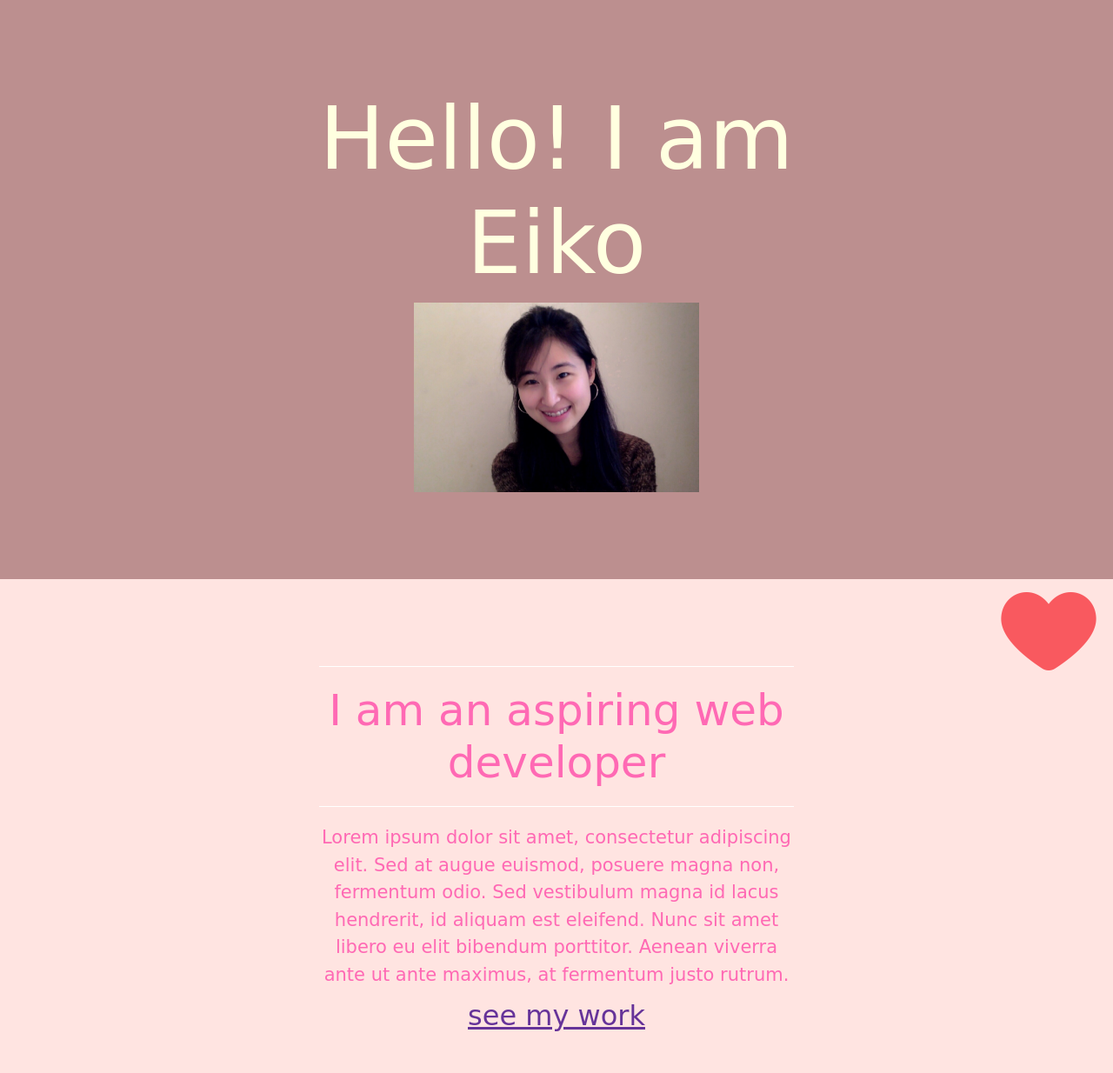
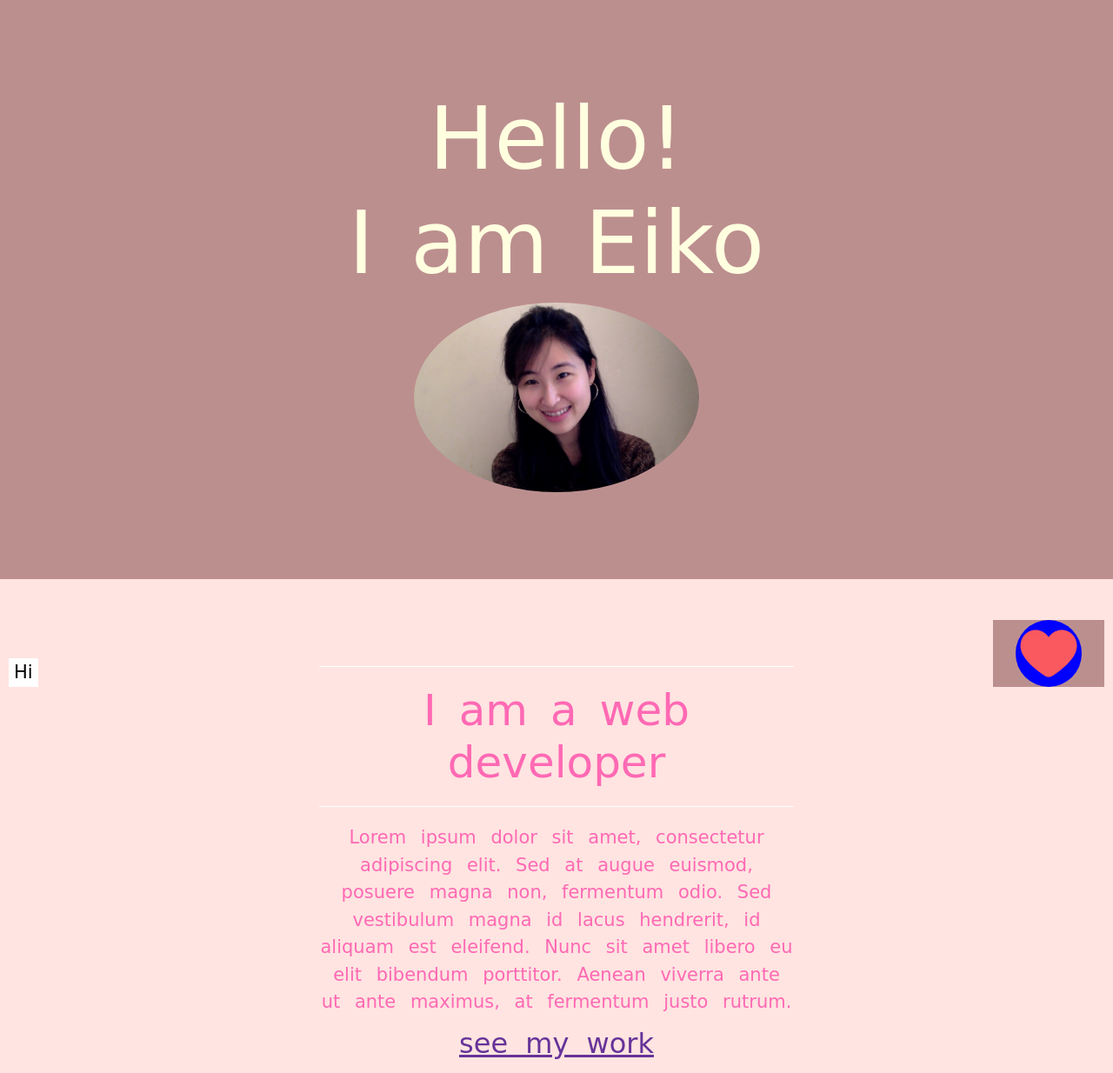
Before and after one commit to Einyan/personalWebsite, a plain HTML site: page index.html in a window 1280 px wide. Shown: the top 1234 px of the page at 87% size. Drawn offline with nearby package versions, Linux system fonts and the light colour scheme; a web font is replaced by a local one.

Commit message:
added space between words

```diff
--- a/index.html
+++ b/index.html
@@ -21,14 +21,14 @@
 <body>
     <header class="inverse">
         <div class="container">
-            <h1 id="title">Hello! I am Eiko</h1>
+            <h1 id="title">Hello! <br>I am Eiko</br> </h1>
             <img src="img/eiko.jpg" alt="portrait of eiko">
         </div>
     </header>
 
     <section class="about-me">
         <div class="container">
-            <h2>I am an aspiring web developer</h2>
+            <h2>I am a web developer</h2>
             <article>Lorem ipsum dolor sit amet, consectetur adipiscing elit. Sed at augue euismod, posuere magna non,
                 fermentum odio. Sed vestibulum magna id lacus hendrerit, id aliquam est eleifend. Nunc sit amet libero
                 eu
@@ -40,7 +40,7 @@
 
     <section class="project inverse">
         <div class="container">
-            <h2>my most recent project</h2>
+            <h2>my most recent projects</h2>
             <article>
                 Lorem ipsum dolor sit amet, consectetur adipiscing elit. Sed at augue euismod, posuere magna non,
                 fermentum
@@ -51,10 +51,13 @@
         </div>
     </section>
 
-    <div class="heart">
+    <div class="heart" id="heart-box">
         <img src="img/heart.png" alt="heart-icon" id="heart-icon">
         <!-- <a href="https://www.flaticon.com/free-icons/heart" title="heart icons">Heart icons created by Vlad Szirka - Flaticon</a> -->
     </div>
+
+    <button id="my_button"> Hi</button>
+    <script src="./script.js"></script>
 </body>
 
 </html>
--- a/script.js
+++ b/script.js
@@ -12,7 +12,8 @@
 // icon.addEventListener("click", showMessage);
 
 
-const icon = document.getElementById("heart-icon")
+const icon = document.getElementById("heart-icon"); // Single or nothing
+
 icon.addEventListener("click", function () {
     const popup = document.createElement("div")
     popup.className = "popup"
@@ -20,3 +21,15 @@ icon.addEventListener("click", function () {
     document.body.appendChild(popup)
     popup.style.display = "blcok"
 })
+
+let btn = document.getElementById("my_button");
+btn.style.backgroundColor = 'white';
+let click_count = 0;
+btn.addEventListener("click", function (e) {
+    console.log("I HAVE BEEN CLICKED");
+    if (this.style.backgroundColor == 'white') {
+        this.style.backgroundColor = 'blue';
+    } else if (this.style.backgroundColor == 'blue') {
+        this.style.backgroundColor = 'white';
+    }
+})
--- a/style.css
+++ b/style.css
@@ -3,6 +3,7 @@ body {
     font-size: 21px;
     font-family: 'Roboto', sans-serif;
     font-family: 'Rubik Bubbles', cursive;
+    word-spacing: 10px;
 }
 
 .container {
@@ -12,6 +13,7 @@ body {
 
 img {
     width: 60%;
+    border-radius: 50%;
 }
 
 /* header {
@@ -55,11 +57,20 @@ section {
 
 /* .heart {} */
 
-#heart-icon {
+#heart-box {
+    background-color: rosybrown;
     position: fixed;
     right: 10px;
     bottom: 10px;
     width: 10%;
+}
+
+#heart-icon {
+    background-color: blue;
+}
+
+#heart-icon:hover {
+    background-color: green;
 }
 
 .popup {
@@ -72,3 +83,14 @@ section {
     border: 1px solid red;
     box-shadow: 0px 0px 10px 0px orange;
 }
+
+button {
+    position: fixed;
+    bottom: 10px;
+    left: 10px;
+    border: none;
+}
+
+button:active {
+    background-color: hotpink;
+}
```
